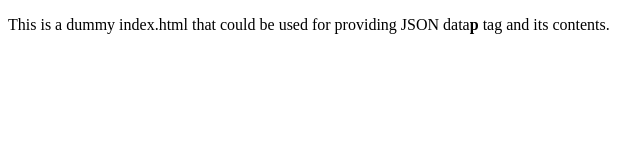
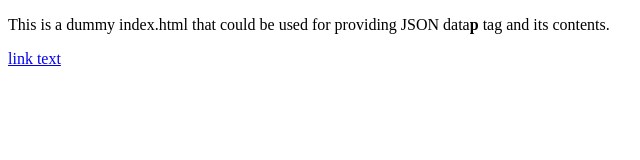
Before and after one commit to hoferb/JSONprovision, a plain HTML site: page index.html in a window 1280 px wide. Shown: the full height of the page, 0-640 px from the left. Drawn offline with Linux system fonts and the light colour scheme.

Commit message:
Update index.html

```diff
--- a/index.html
+++ b/index.html
@@ -5,6 +5,6 @@
   </head>
   <body>
     <p>This is a dummy index.html that could be used for providing JSON data<strong>p</strong> tag and its contents.</p>
-    <link href="coffeedata.json" type="text/json" />
+    <a href="coffeedata.json">link text</a>
   </body>
 </html>
```
